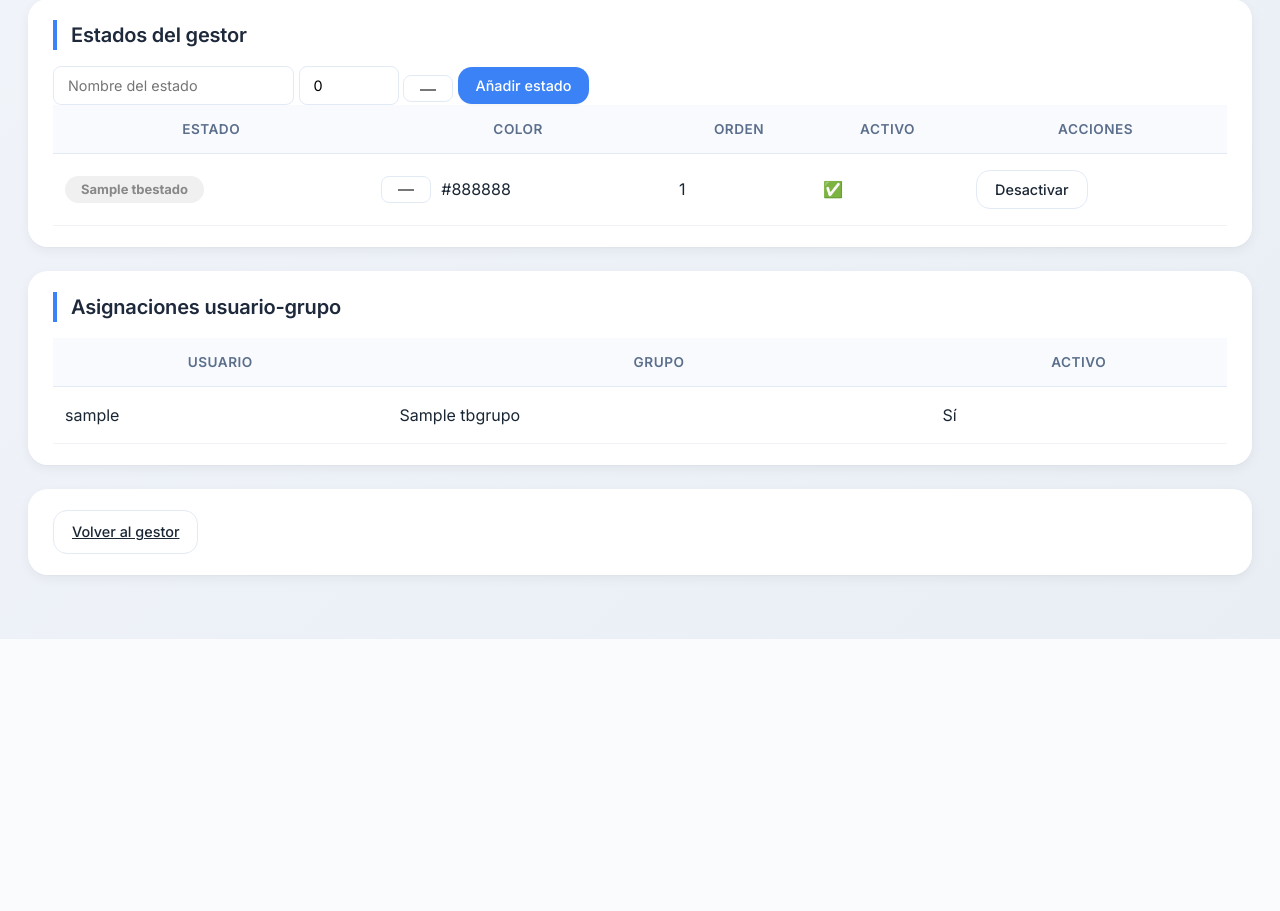
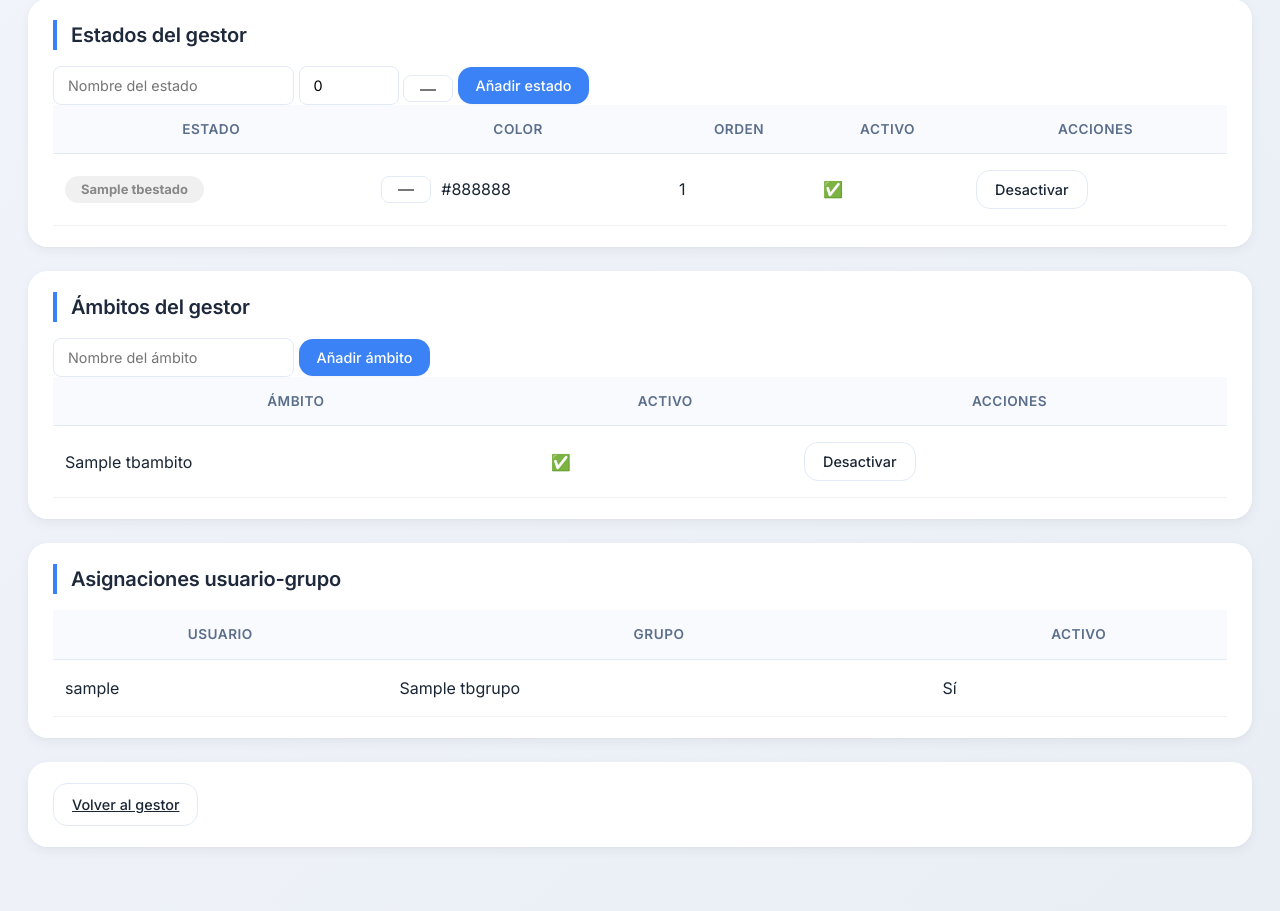
Before and after one commit to Ootoito/gestor-tareas-ia-master, a Django app: page /admin-gestor/ in a window 1280 px wide. Shown: the part 1056-1967 px from the top of the page. Before the commit the page ends 1695 px from the top, so only its background shows below. Run offline with Django 5.2, Linux system fonts and the light colour scheme; a user stored in the database is signed in; tables that the repository leaves empty hold one stand-in row (values such as "Sample post").

Commit message:
Estado previo antes de reiniciar migraciones

```diff
--- a/gestor_tareas/templates/gestortareas/admin_gestor.html
+++ b/gestor_tareas/templates/gestortareas/admin_gestor.html
@@ -330,6 +330,88 @@
     </table>
 
 </section>
+<!-- ÁMBITOS -->
+<section class="panel">
+
+    <h2>Ámbitos del gestor</h2>
+
+    <form method="post" class="inline-form">
+        {% csrf_token %}
+
+        <input type="hidden" name="accion" value="crear_ambito">
+
+        <input type="text"
+               name="nombre_ambito"
+               placeholder="Nombre del ámbito">
+
+        <button type="submit" class="btn-primary">
+            Añadir ámbito
+        </button>
+    </form>
+
+    <table class="task-table">
+
+        <thead>
+            <tr>
+                <th>Ámbito</th>
+                <th>Activo</th>
+                <th>Acciones</th>
+            </tr>
+        </thead>
+
+        <tbody>
+
+        {% for ambito in ambitos_gestor %}
+
+            <tr>
+
+                <td>{{ ambito.nombre }}</td>
+
+                <td>
+                    {% if ambito.activo %}
+                        ✅
+                    {% else %}
+                        ❌
+                    {% endif %}
+                </td>
+
+                <td>
+                    <form method="post" class="inline-form">
+                        {% csrf_token %}
+
+                        <input type="hidden"
+                               name="accion"
+                               value="toggle_ambito">
+
+                        <input type="hidden"
+                               name="id_ambito"
+                               value="{{ ambito.id_ambito }}">
+
+                        <button type="submit" class="btn-secondary">
+                            {% if ambito.activo %}
+                                Desactivar
+                            {% else %}
+                                Activar
+                            {% endif %}
+                        </button>
+                    </form>
+                </td>
+
+            </tr>
+
+        {% empty %}
+
+            <tr>
+                <td colspan="3">No hay ámbitos configurados.</td>
+            </tr>
+
+        {% endfor %}
+
+        </tbody>
+
+    </table>
+
+</section>
     <section class="panel">
         <h2>Asignaciones usuario-grupo</h2>
 
--- a/gestor_tareas/views.py
+++ b/gestor_tareas/views.py
@@ -400,6 +400,7 @@ def gestor_tareas_home(request):
         contadores_estados.append({
             "nombre": estado.nombre,
             "total": total_estado,
+            "color": estado.color,
         })
 
         tareas_por_tecnico = (
@@ -1570,6 +1571,38 @@ def admin_gestor(request):
 
                 messages.error(request, "Estado no encontrado.")
 
+        elif accion == "crear_ambito":
+
+            nombre_ambito = request.POST.get("nombre_ambito", "").strip()
+
+            if not nombre_ambito:
+                messages.error(request, "Debes indicar el nombre del ámbito.")
+            else:
+                AmbitoTarea.objects.get_or_create(
+                    nombre=nombre_ambito,
+                    defaults={"activo": True},
+                )
+
+                messages.success(request, "Ámbito creado correctamente.")
+
+        elif accion == "toggle_ambito":
+
+            id_ambito = request.POST.get("id_ambito")
+
+            try:
+                ambito = AmbitoTarea.objects.get(id_ambito=id_ambito)
+
+                ambito.activo = not ambito.activo
+                ambito.save()
+
+                if ambito.activo:
+                    messages.success(request, f"Ámbito '{ambito.nombre}' activado.")
+                else:
+                    messages.success(request, f"Ámbito '{ambito.nombre}' desactivado.")
+
+            except AmbitoTarea.DoesNotExist:
+                messages.error(request, "Ámbito no encontrado.")
+
         return redirect("admin_gestor")
 
     grupos = GrupoTrabajo.objects.all().order_by("nombre")
@@ -1587,12 +1620,14 @@ def admin_gestor(request):
     )
 
     estados_gestor = EstadoTarea.objects.all().order_by("orden", "nombre")
+    ambitos_gestor = AmbitoTarea.objects.all().order_by("nombre")
 
     context = {
         "grupos": grupos,
         "usuarios_gestor": usuarios_gestor,
         "relaciones": relaciones,
         "estados_gestor": estados_gestor,
+        "ambitos_gestor": ambitos_gestor,
     }
 
     return render(request, "gestortareas/admin_gestor.html", context)
```
Also changed, not shown: gestor_tareas/templates/gestortareas/gestor_tareas.html (+23 -40 lines).
